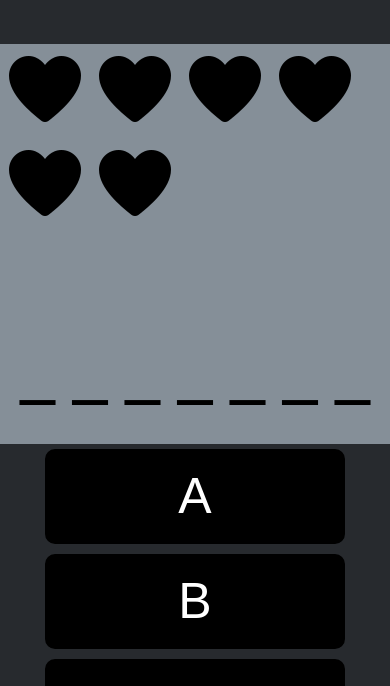
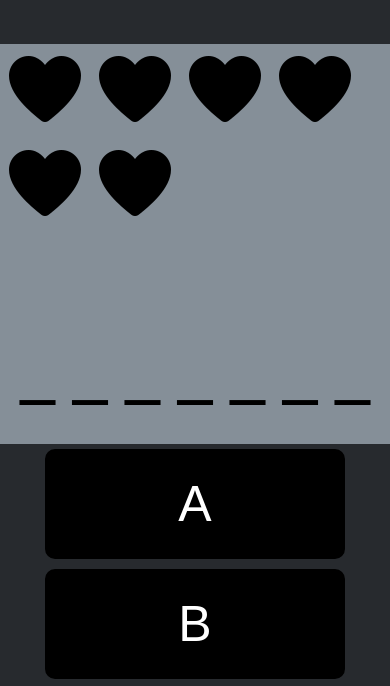
Before and after one commit to LazyCatMimi/WordGuessingGame, a plain HTML site: page index.html in a window 390 px wide. Shown: the part 370-1056 px from the top of the page. Drawn offline with Linux system fonts and the light colour scheme.

Commit message:
Add files via upload

```diff
--- a/style/main.css
+++ b/style/main.css
@@ -53,8 +53,6 @@ button:hover{
     pointer-events: none;
 
 }
-
-
 .game-status-div{
     position: fixed;
     display: none;
@@ -131,16 +129,15 @@ button:hover{
     }
 }
 
-@media screen and (max-width: 650px){
+@media screen and (max-width: 1000px){
     body{
         margin:0;
     }
     button{
         width: 300px;
+        height: 110px;
         border: 2px solid black;
-
     }
-
     .game-status-div div{
         height:30%;
     }
```
